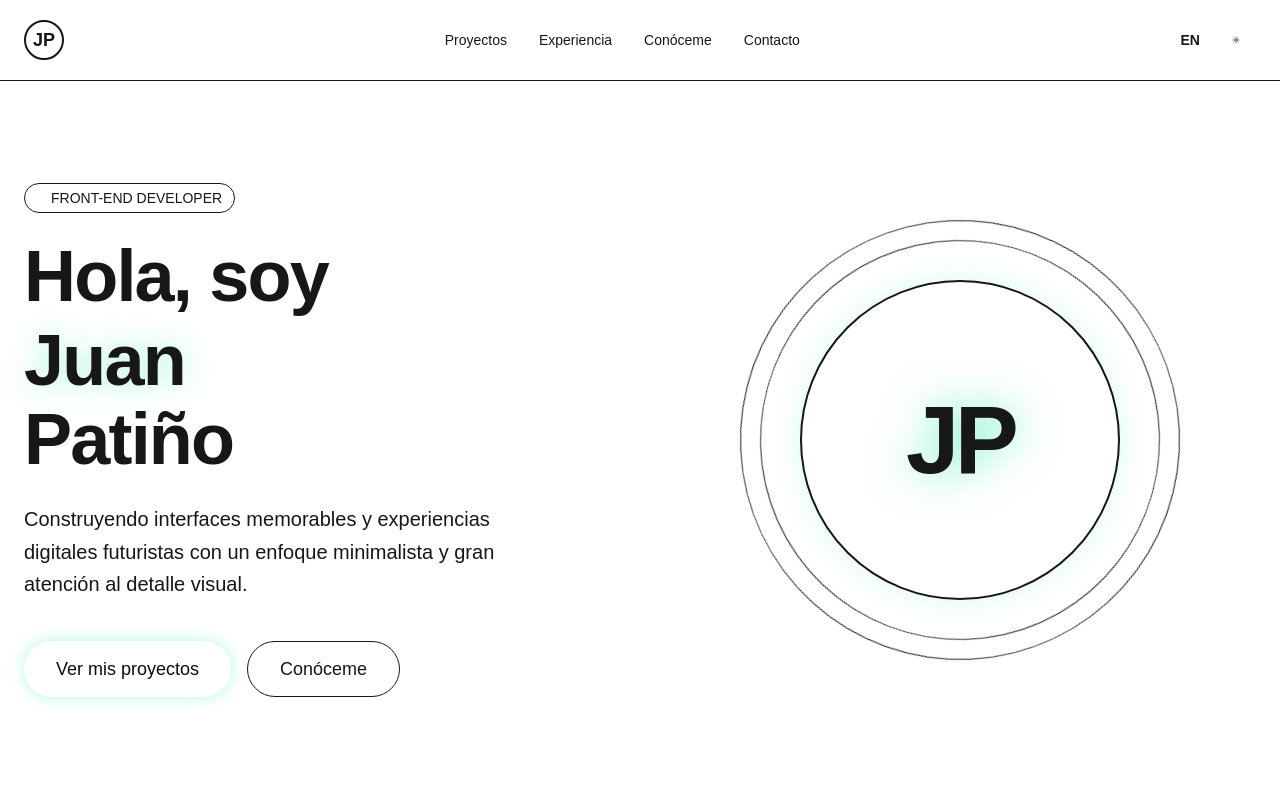
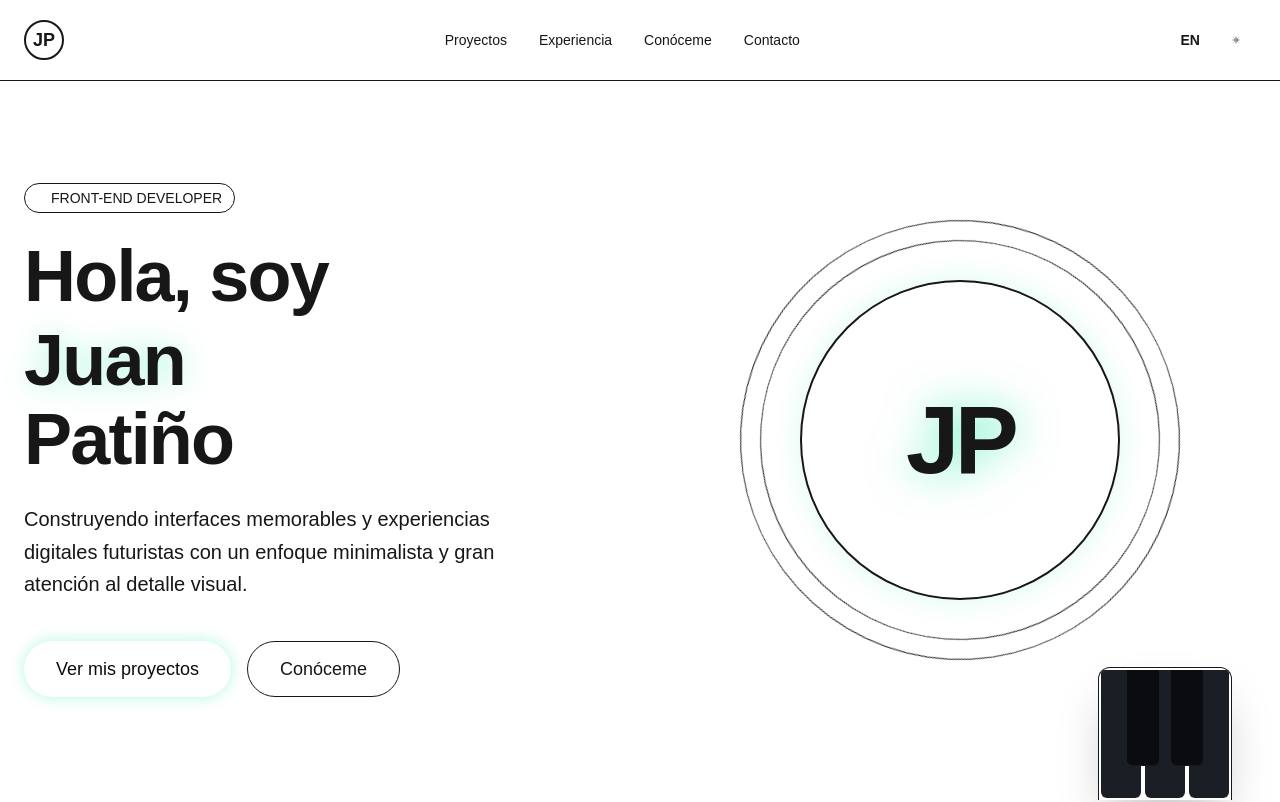
Before and after one commit to sebastianUCC2024/PortafolioPersonal, a Next.js app: page / in a window 1280 px wide. Shown: the top 802 px of the page. Built offline with nearby package versions, Linux system fonts and the light colour scheme.

Commit message:
feat: implementar widget innovador estilo piano interactivo inferior con animaciones hover

```diff
--- a/app/layout.tsx
+++ b/app/layout.tsx
@@ -3,7 +3,8 @@ import { Inter, Outfit } from "next/font/google";
 import { ThemeProvider } from "@/components/theme-provider";
 import { LanguageProvider } from "@/hooks/use-language";
 import { Navbar } from "@/components/layout/navbar";
-import { Footer } from "@/components/layout/footer"; // <-- Nuevo import
+import { Footer } from "@/components/layout/footer";
+import { PianoWidget } from "@/components/ui/piano-widget"; // <-- Nuevo import
 import "./globals.css";
 
 const outfit = Outfit({
@@ -35,13 +36,15 @@ export default function RootLayout({
           antialiased
           min-h-screen
           flex flex-col
+          relative
         `}
       >
         <LanguageProvider>
           <ThemeProvider>
             <Navbar />
             {children}
-            <Footer /> {/* <-- Footer inyectado */}
+            <Footer />
+            <PianoWidget /> {/* <-- Innovación interactiva inyectada */}
           </ThemeProvider>
         </LanguageProvider>
       </body>
--- /dev/null
+++ b/components/ui/piano-widget.tsx
@@ -0,0 +1,63 @@
+"use client";
+
+import { useState } from "react";
+import { useLanguage } from "@/hooks/use-language";
+
+export function PianoWidget() {
+    const { t } = useLanguage();
+    const [hoveredKey, setHoveredKey] = useState<number | null>(null);
+
+    return (
+        <div className="fixed bottom-0 right-4 md:right-12 z-50 flex items-end">
+
+            {/* Panel de Información Flotante */}
+            <div
+                className={`absolute bottom-full right-0 mb-4 w-64 p-4 rounded-2xl bg-card-bg/95 border border-brand-cyan/20 shadow-[0_0_30px_rgba(0,229,153,0.15)] backdrop-blur-md transition-all duration-300 transform origin-bottom-right
+                ${hoveredKey !== null ? "scale-100 opacity-100 translate-y-0" : "scale-95 opacity-0 translate-y-4 pointer-events-none"}`}
+            >
+                {hoveredKey !== null && (
+                    <div className="flex flex-col gap-1">
+                        <span className="text-xs uppercase tracking-wider text-brand-cyan font-bold">
+                            {t.piano.keys.find(k => k.id === hoveredKey)?.label}
+                        </span>
+                        <p className="text-sm text-foreground leading-snug">
+                            {t.piano.keys.find(k => k.id === hoveredKey)?.content}
+                        </p>
+                    </div>
+                )}
+            </div>
+
+            {/* Teclado del Piano */}
+            <div className="flex gap-[2px] bg-background border-t border-l border-r border-brand-cyan/20 p-[2px] rounded-t-xl shadow-2xl overflow-hidden">
+                {t.piano.keys.map((key, index) => {
+                    // Simular la estética de teclas blancas y negras pero en modo dark tech
+                    const isBlackKey = index === 1 || index === 3;
+
+                    return (
+                        <button
+                            key={key.id}
+                            onMouseEnter={() => setHoveredKey(key.id)}
+                            onMouseLeave={() => setHoveredKey(null)}
+                            className={`
+                                relative transition-all duration-300 transform origin-top group
+                                ${isBlackKey
+                                    ? "w-8 h-24 bg-[#0a0c10] border-b border-brand-cyan/10 z-10 -ml-4 -mr-4 hover:h-28"
+                                    : "w-10 h-32 bg-[#1a1f26] hover:bg-[#20252e] hover:h-36"}
+                                rounded-b-md flex items-end justify-center pb-2
+                            `}
+                        >
+                            {/* Resplandor al hacer hover */}
+                            <div className="absolute inset-x-0 bottom-0 h-1/2 bg-gradient-to-t from-brand-cyan/20 to-transparent opacity-0 group-hover:opacity-100 transition-opacity" />
+
+                            {/* Indicador visual de la tecla */}
+                            <div className={`w-4 h-[2px] rounded-full transition-colors ${
+                                hoveredKey === key.id ? "bg-brand-cyan" : "bg-muted/30"
+                            }`} />
+                        </button>
+                    )
+                })}
+            </div>
+
+        </div>
+    );
+}
--- a/dictionaries/en.ts
+++ b/dictionaries/en.ts
@@ -97,6 +97,15 @@ export const en = {
         copyright: "Designed and built by",
         rights: "All rights reserved."
     },
+    piano: {
+        keys: [
+            { id: 1, label: "Status", content: "👨‍💻 Building something new & cool." },
+            { id: 2, label: "Music", content: "🎵 Listening to Synthwave / Retrowave" },
+            { id: 3, label: "Tech", content: "⚡ Obsessed with Next.js & Tailwind" },
+            { id: 4, label: "Coffee", content: "☕ Caffeine level: Optimal (3 cups)" },
+            { id: 5, label: "Quote", content: "💭 'Make it work, make it right, make it fast.'" }
+        ]
+    },
     nav: {
         projects: "Projects",
         experience: "Experience",
--- a/dictionaries/es.ts
+++ b/dictionaries/es.ts
@@ -97,6 +97,15 @@ export const es = {
         copyright: "Diseñado y desarrollado por",
         rights: "Todos los derechos reservados."
     },
+    piano: {
+        keys: [
+            { id: 1, label: "Estado", content: "👨‍💻 Trabajando en algo nuevo y genial." },
+            { id: 2, label: "Música", content: "🎵 Escuchando Synthwave / Retrowave" },
+            { id: 3, label: "Tech", content: "⚡ Obsesionado con Next.js y Tailwind" },
+            { id: 4, label: "Café", content: "☕ Nivel de cafeína: Óptimo (3 tazas)" },
+            { id: 5, label: "Quote", content: "💭 'Hazlo funcionar, hazlo bien, hazlo rápido.'" }
+        ]
+    },
     nav: {
         projects: "Proyectos",
         experience: "Experiencia",
```
